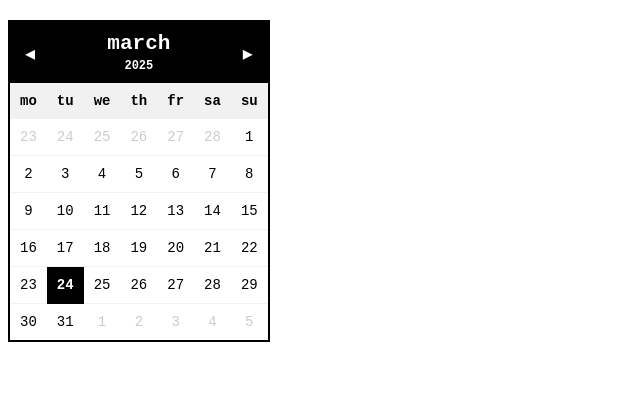
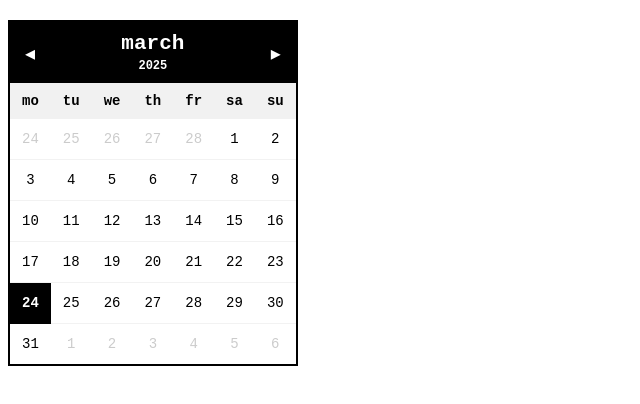
Before and after one commit to milebza/notion-widgets, a plain HTML site: page calendar.html in a window 1280 px wide. Shown: the whole page, without its empty margins (0-640 px from the left). Drawn offline with Linux system fonts and the light colour scheme.

Commit message:
Update calendar.html

```diff
--- a/calendar.html
+++ b/calendar.html
@@ -11,7 +11,7 @@
         .month { background: #000; color: #fff; font-size: 1.5em; padding: 10px; position: relative; }
         .year { font-size: 12px; display: block; padding-top: 4px }
         .day-header { background: #f1f1f1; padding: 10px; }
-        td, th { text-align: center; padding: 10px; }
+        td, th { text-align: center; padding: 12px; 14px }
         td { border-bottom: 1px solid rgba(0,0,0,0.05); }
         td span { display: block; transition: 0.3s; }
         .today { font-weight: bold; background: #000; color: #fff; }
@@ -43,7 +43,12 @@
             table.appendChild(daysRow);
 
             let current = new Date(date.getFullYear(), date.getMonth(), 1);
-            current.setDate(current.getDate() - current.getDay());
+
+            // Adjust to start the calendar on Monday (adjust current.getDay())
+            let startDay = current.getDay();
+            if (startDay === 0) startDay = 7;  // Adjust Sunday to 7 (representing Monday as the start of the week)
+            current.setDate(current.getDate() - startDay + 1);  // Move the starting day to the previous Monday
+
             for (let i = 0; i < 6; i++) {
                 const row = document.createElement('tr');
                 for (let j = 0; j < 7; j++) {
```
